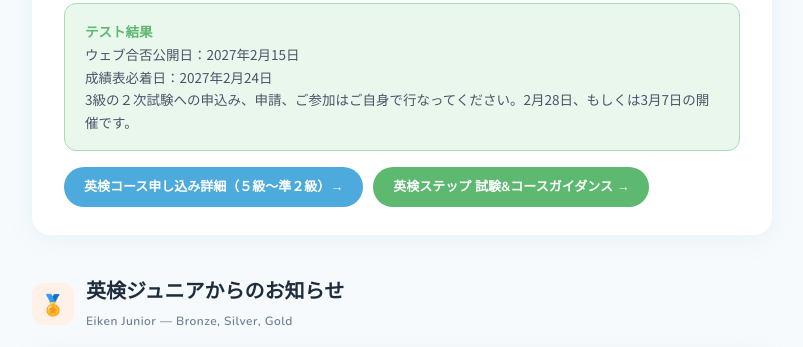
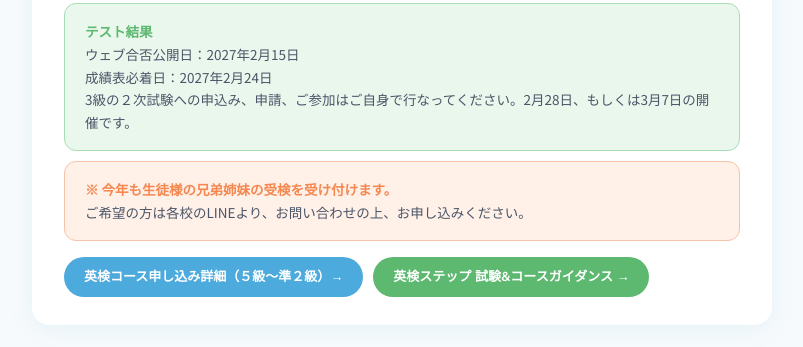
Before and after one commit to englishplease-web/english-please-news, a plain HTML site: page KH-TW-october-2026-newsletter.html in a window 1280 px wide. Shown: the part 2413-2760 px from the top of the page, without its empty margins (238-1041 px from the left). Drawn offline with nearby package versions, Linux system fonts and the light colour scheme.

Commit message:
October newsletter: add Eiken sibling test-taking note
Co-Authored-By: Claude Opus 5.5 <noreply@anthropic.com>
Claude-Session: https://claude.ai/code/session_019A1mdN2jRFpUrQGTWwpSyZ

```diff
--- a/KH-TW-october-2026-newsletter.html
+++ b/KH-TW-october-2026-newsletter.html
@@ -553,6 +553,11 @@
         3級の２次試験への申込み、申請、ご参加はご自身で行なってください。2月28日、もしくは3月7日の開催です。
       </div>
 
+      <div class="info-box orange" style="margin-top:10px;">
+        <strong>※ 今年も生徒様の兄弟姉妹の受検を受け付けます。</strong><br>
+        ご希望の方は各校のLINEより、お問い合わせの上、お申し込みください。
+      </div>
+
       <div class="btn-row">
         <a href="https://english-please.me/student_pages/step-eiken-apply-to-exam/" class="btn sky" data-goatcounter-click="eiken-apply">英検コース申し込み詳細（５級〜準２級）→</a>
         <a href="https://english-please.me/student_pages/step-eiken-guidance/" class="btn green" data-goatcounter-click="eiken-guidance">英検ステップ 試験&amp;コースガイダンス →</a>
```
